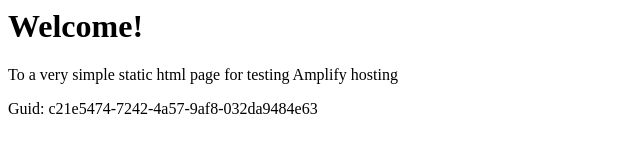
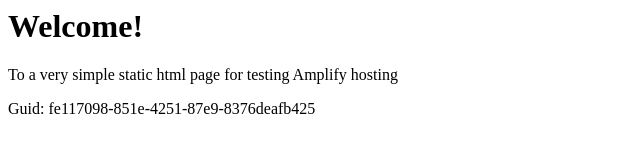
Before and after one commit to aws-aemilia-iad/Github-PR-Commit-Integration-Test-DoNotTouch-GithubWebhookPreviewCanaryTest-v1-gamma-us-east-1, a website: page src/index.html in a window 1280 px wide. Shown: the full height of the page, 0-640 px from the left. Drawn offline with Linux system fonts and the light colour scheme.

Commit message:
commit from integ tests

```diff
--- a/src/index.html
+++ b/src/index.html
@@ -12,6 +12,6 @@
 <body>
     <h1>Welcome!</h1>
     <p>To a very simple static html page for testing Amplify hosting</p>
-    <p>Guid: c21e5474-7242-4a57-9af8-032da9484e63</p></body>
+    <p>Guid: fe117098-851e-4251-87e9-8376deafb425</p></body>
 
 </html>
```
